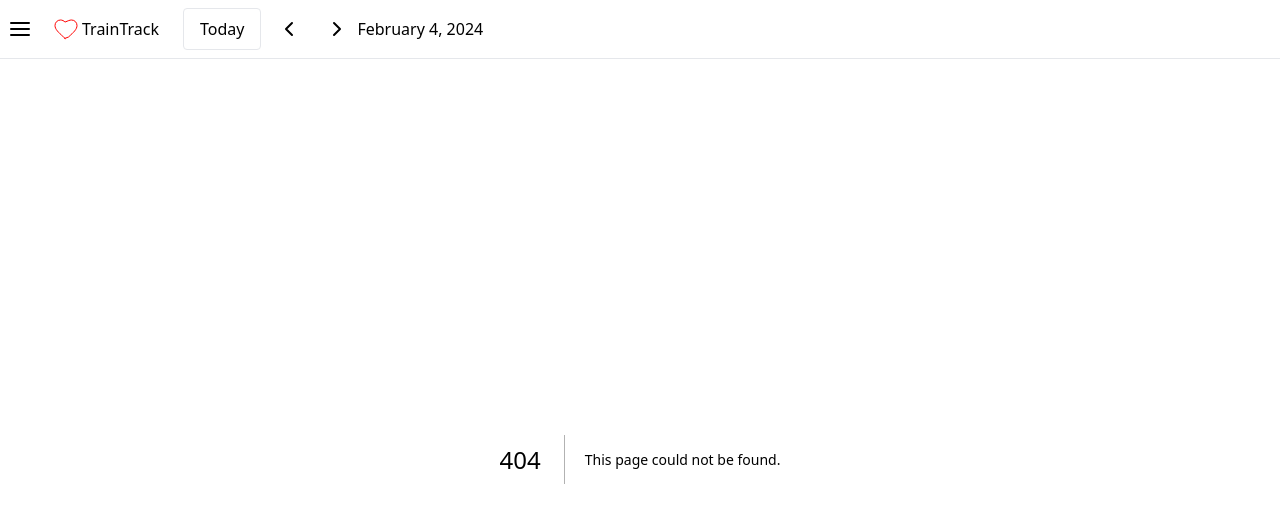
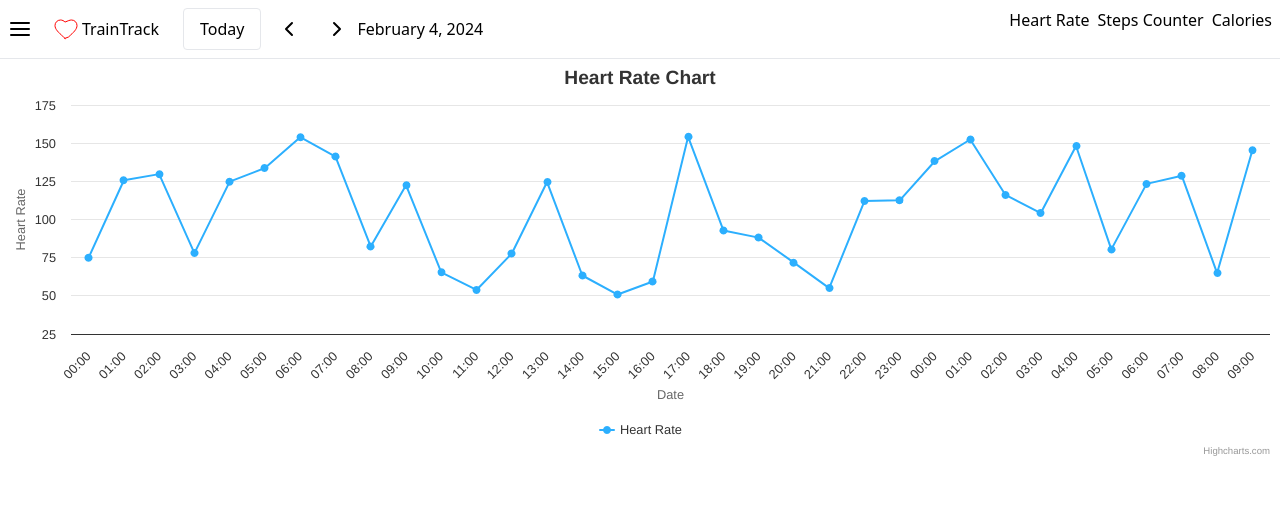
Before and after one commit to alnikif/TrainTrack, a Next.js app: page /heart-rate-chart in a window 1280 px wide. Before the commit this address had no page. Shown: the top 522 px of the page. Built offline with nearby package versions, Linux system fonts and the light colour scheme.

Commit message:
add NavItems component

```diff
--- a/components/Header/Header.tsx
+++ b/components/Header/Header.tsx
@@ -5,6 +5,7 @@ import IconButton from '../Buttons/IconButton/IconButton'
 
 import HeaderDate from './HeaderDate/HeaderDate'
 import Logo from './Logo/Logo'
+import NavItems from './NavItems/NavItems'
 
 interface HeaderPropsType {
   onClickToggle: React.MouseEventHandler<HTMLButtonElement>
@@ -12,7 +13,8 @@ interface HeaderPropsType {
 
 const Header: FC<HeaderPropsType> = ({ onClickToggle }) => {
   return (
-    <div className="flex border-b border-gray-300 p-2 w-full">
+    <div className="flex flex-row justify-between border-b border-gray-300 p-2 w-full">
+      <div className="flex">
         <IconButton type="burger" onClick={onClickToggle} />
         <Logo />
         <Button title="Today" />
@@ -20,6 +22,10 @@ const Header: FC<HeaderPropsType> = ({ onClickToggle }) => {
         <IconButton type="forwardArrow" />
         <HeaderDate />
       </div>
+      <div>
+        <NavItems />
+      </div>
+    </div>
   )
 }
 
--- /dev/null
+++ b/components/Header/NavItems/NavItems.tsx
@@ -0,0 +1,20 @@
+import Link from 'next/link'
+import React from 'react'
+
+enum NavItemsPaths {
+  heartRateChart = '/heart-rate-chart',
+  stepsCounterChart = '/steps-counter-chart',
+  caloriesChart = '/calories-chart',
+}
+
+export const NavItems = () => {
+  return (
+    <div className="flex justify-center gap-2">
+      <Link href={NavItemsPaths.heartRateChart}>Heart Rate</Link>
+      <Link href={NavItemsPaths.stepsCounterChart}>Steps Counter</Link>
+      <Link href={NavItemsPaths.caloriesChart}>Calories</Link>
+    </div>
+  )
+}
+
+export default NavItems
--- /dev/null
+++ b/pages/heart-rate-chart/index.tsx
@@ -0,0 +1,15 @@
+import Highcharts from 'highcharts'
+import HighchartsReact from 'highcharts-react-official'
+import React, { useContext } from 'react'
+
+import { FilterDataContext } from '../../providers/HeartRateDataProvider'
+import GetChartOptions from '../../utils/getChartOptions'
+
+const HeartRateChart = () => {
+  const filteredData = useContext(FilterDataContext)
+
+  const { options } = GetChartOptions(filteredData, 'line', 'Heart Rate Chart')
+  return <HighchartsReact highcharts={Highcharts} options={options} />
+}
+
+export default HeartRateChart
--- a/pages/index.tsx
+++ b/pages/index.tsx
@@ -1,13 +1,11 @@
 import React from 'react'
 
 import HeartRateChart from '../components/Charts/HeartRateChart'
-import StepsCounterChart from '../components/Charts/StepsCounterChart'
 
 const Test = () => {
   return (
     <div className="w-full h-full">
       <HeartRateChart />
-      <StepsCounterChart />
     </div>
   )
 }
--- /dev/null
+++ b/pages/steps-counter-chart/index.tsx
@@ -0,0 +1,14 @@
+import Highcharts from 'highcharts'
+import HighchartsReact from 'highcharts-react-official'
+import React, { useContext } from 'react'
+
+import { StepsCounterContext } from '../../providers/StepsCounterDataProvider'
+import GetChartOptions from '../../utils/getChartOptions'
+
+const StepsCounterChart = () => {
+  const stepsCounter = useContext(StepsCounterContext)
+  const { options } = GetChartOptions(stepsCounter, 'line', 'Steps Counter Chart')
+  return <HighchartsReact highcharts={Highcharts} options={options} />
+}
+
+export default StepsCounterChart
```
Lines whose indentation alone changed are shown as unchanged.
